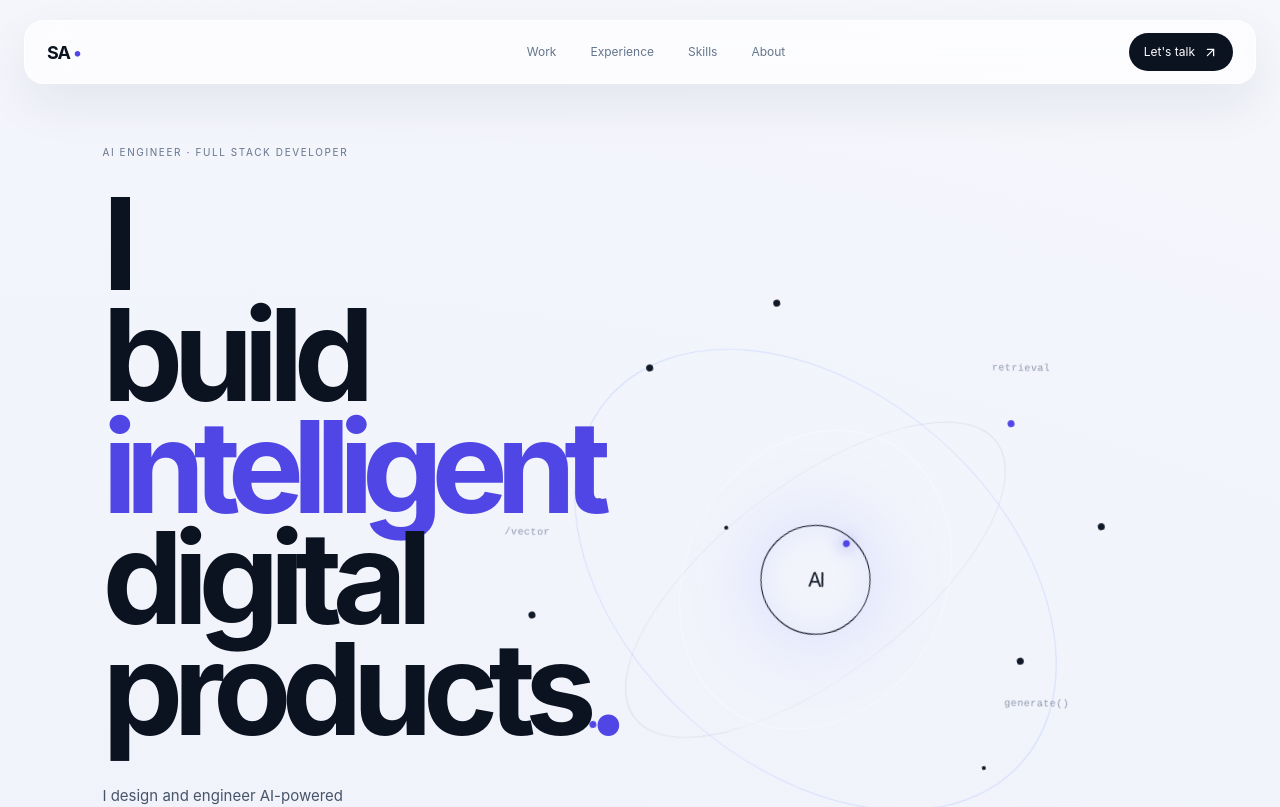
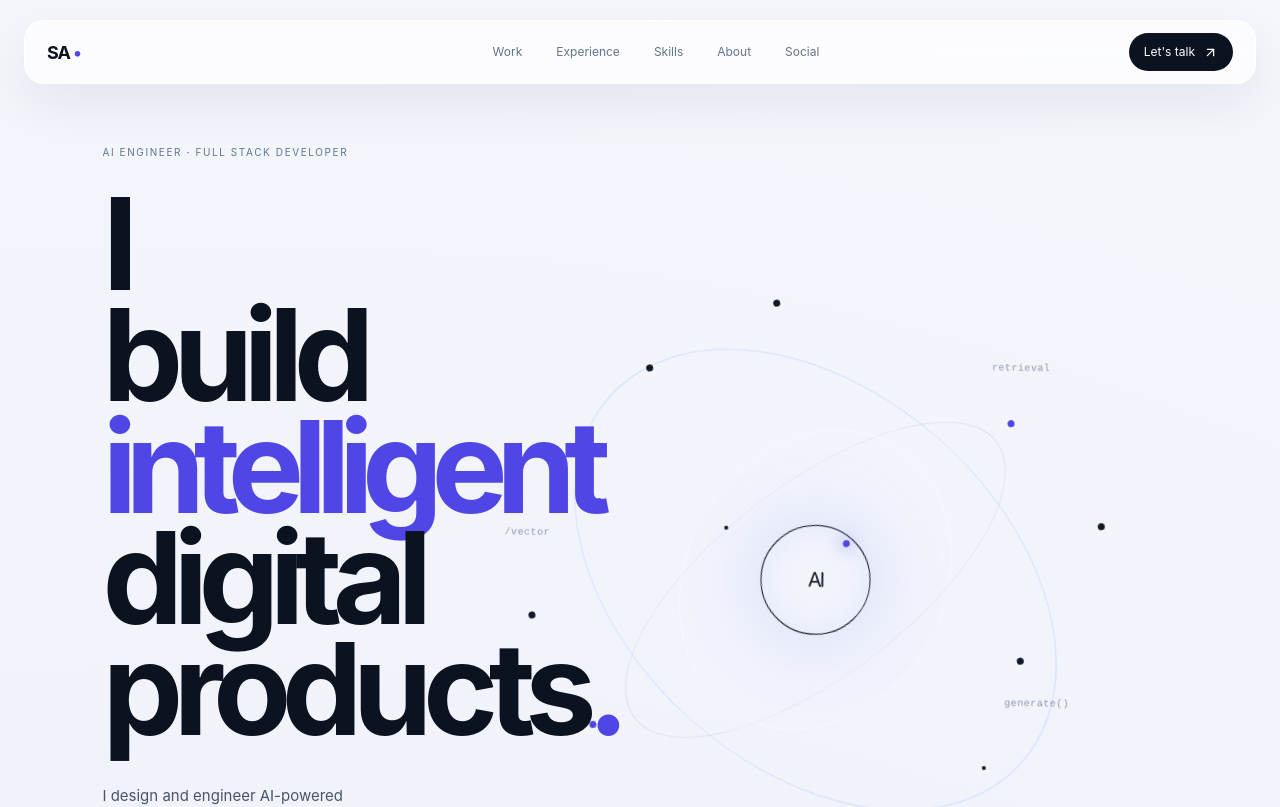
Before and after one commit to Sahibzada88/portfolio-sahibzada-abdullah-ahmad, a Next.js app: page / in a window 1280 px wide. Shown: the top 807 px of the page. Built offline with nearby package versions, Linux system fonts and the light colour scheme.

Commit message:
Add social section to portfolio navigation

```diff
--- a/app/page.tsx
+++ b/app/page.tsx
@@ -16,7 +16,7 @@ function SystemOrb() {
 }
 
 function Header({ open, setOpen }: { open: boolean; setOpen: (value: boolean) => void }) {
-  return <header className="site-header"><a href="#top" className="brand">SA<span>•</span></a><nav className="desktop-nav"><a href="#work">Work</a><a href="#experience">Experience</a><a href="#skills">Skills</a><a href="#about">About</a></nav><a className="header-talk" href="mailto:sahibzadaabdullah8@gmail.com">Let&apos;s talk <ArrowUpRight size={15} /></a><button className={`menu-toggle ${open ? 'is-open' : ''}`} onClick={() => setOpen(!open)} aria-label={open ? 'Close navigation' : 'Open navigation'} aria-expanded={open}>{open ? <X size={18} /> : <Menu size={18} />}</button></header>
+  return <header className="site-header"><a href="#top" className="brand">SA<span>•</span></a><nav className="desktop-nav"><a href="#work">Work</a><a href="#experience">Experience</a><a href="#skills">Skills</a><a href="#about">About</a><a href="#social">Social</a></nav><a className="header-talk" href="mailto:sahibzadaabdullah8@gmail.com">Let&apos;s talk <ArrowUpRight size={15} /></a><button className={`menu-toggle ${open ? 'is-open' : ''}`} onClick={() => setOpen(!open)} aria-label={open ? 'Close navigation' : 'Open navigation'} aria-expanded={open}>{open ? <X size={18} /> : <Menu size={18} />}</button></header>
 }
 
 export default function Page() {
@@ -47,7 +47,7 @@ export default function Page() {
     <section id="contact" className="contact"><div className="contact-inner"><p className="eyebrow">HAVE A PROJECT IN MIND?</p><h2>Let&apos;s build<br /><em>something intelligent.</em></h2><p>Whether you&apos;re building an AI product, a SaaS platform, or a complex backend system, I&apos;d love to hear what you&apos;re working on.</p><a className="button button-light" href="mailto:sahibzadaabdullah8@gmail.com">Email me <ArrowUpRight size={16} /></a><div className="contact-links"><a href="https://linkedin.com/in/sahibzada-abdullah/" target="_blank" rel="noreferrer">LinkedIn</a><a href="https://github.com/Sahibzada88/" target="_blank" rel="noreferrer">GitHub</a><a href="mailto:sahibzadaabdullah8@gmail.com">sahibzadaabdullah8@gmail.com</a></div></div></section>
 
     <footer><div className="footer-name">ABDULLAH</div><div className="footer-bottom"><span>AI Engineer<br />Full Stack Developer<br />Pakistan</span><span>© 2026 Sahibzada Abdullah Ahmad</span><span>Back to top <a href="#top">↑</a></span></div></footer>
-    {menuOpen && <div className="nav-overlay"><p className="eyebrow">Navigation / 00</p>{[['01', 'Work', '#work'], ['02', 'Experience', '#experience'], ['03', 'Skills', '#skills'], ['04', 'About', '#about'], ['05', 'Contact', '#contact']].map(([n, label, href]) => <a href={href} onClick={() => setMenuOpen(false)} key={label}><span>{n}</span>{label}<ArrowUpRight size={24} /></a>)}</div>}
+    {menuOpen && <div className="nav-overlay"><p className="eyebrow">Navigation / 00</p>{[['01', 'Work', '#work'], ['02', 'Experience', '#experience'], ['03', 'Skills', '#skills'], ['04', 'About', '#about'], ['05', 'Social', '#social'], ['06', 'Contact', '#contact']].map(([n, label, href]) => <a href={href} onClick={() => setMenuOpen(false)} key={label}><span>{n}</span>{label}<ArrowUpRight size={24} /></a>)}</div>}
     {selected && <div className="project-modal" role="dialog" aria-modal="true"><button className="modal-close" onClick={() => setSelected(null)} aria-label="Close project details"><X /></button><div className={`modal-art art-${selected.tone}`} style={selected.image ? { backgroundImage: `linear-gradient(180deg, transparent 35%, rgba(0,0,0,.75)), url(${getDriveImageUrl(selected.image)})`, backgroundSize: 'cover', backgroundPosition: 'center' } : undefined}><span>{selected.id}</span><strong>{selected.name}</strong></div><p className="section-kicker">{selected.type} / {selected.year}</p><h2>{selected.name}</h2><p className="modal-description">{selected.description}</p><div className="modal-details"><span>Technology</span><strong>{selected.tags}</strong></div><div className="modal-links"><a className="text-link" href={selected.link} target="_blank" rel="noreferrer">View project <ArrowUpRight size={15} /></a><a className={`text-link ${selected.websiteLink ? '' : 'is-disabled'}`} href={selected.websiteLink || '#'} target={selected.websiteLink ? '_blank' : undefined} rel={selected.websiteLink ? 'noreferrer' : undefined} aria-disabled={!selected.websiteLink} onClick={event => { if (!selected.websiteLink) event.preventDefault() }}>View Live Website <ArrowUpRight size={15} /></a></div></div>}
   </main>
 }
```
